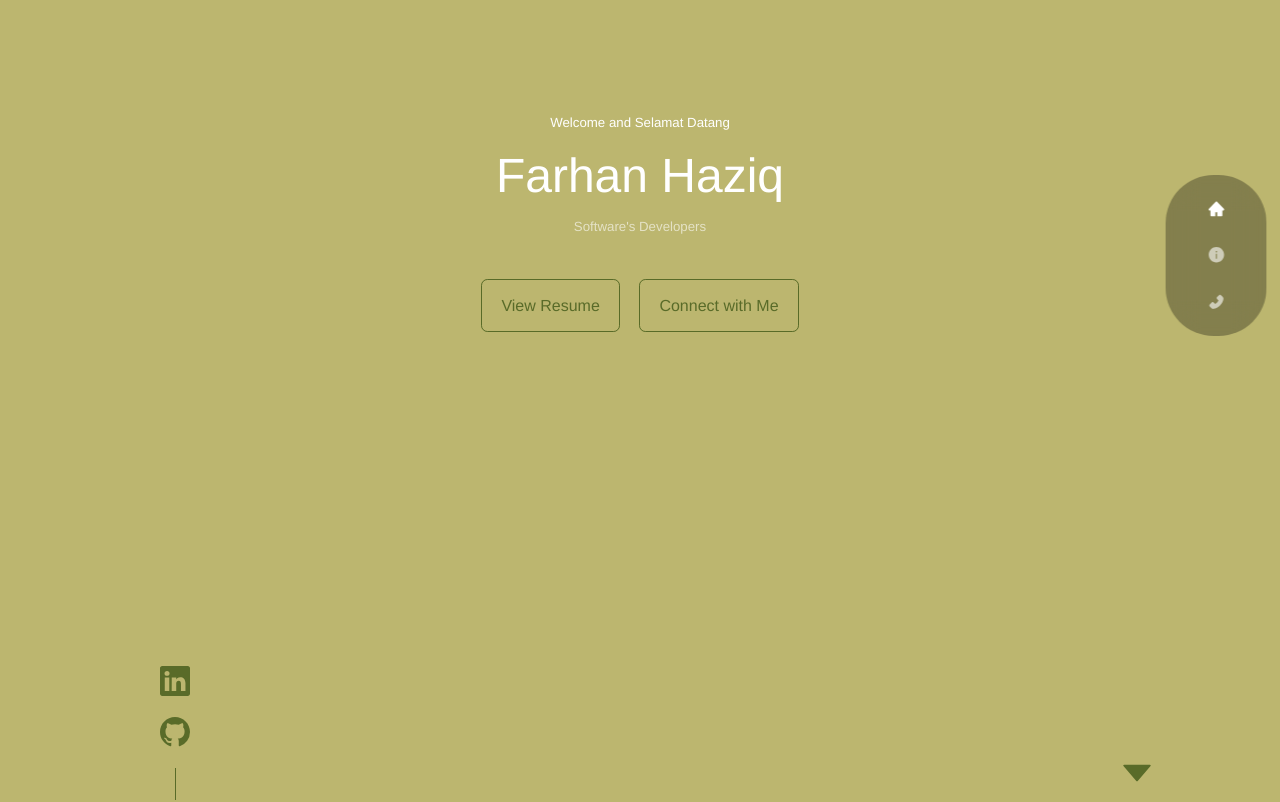
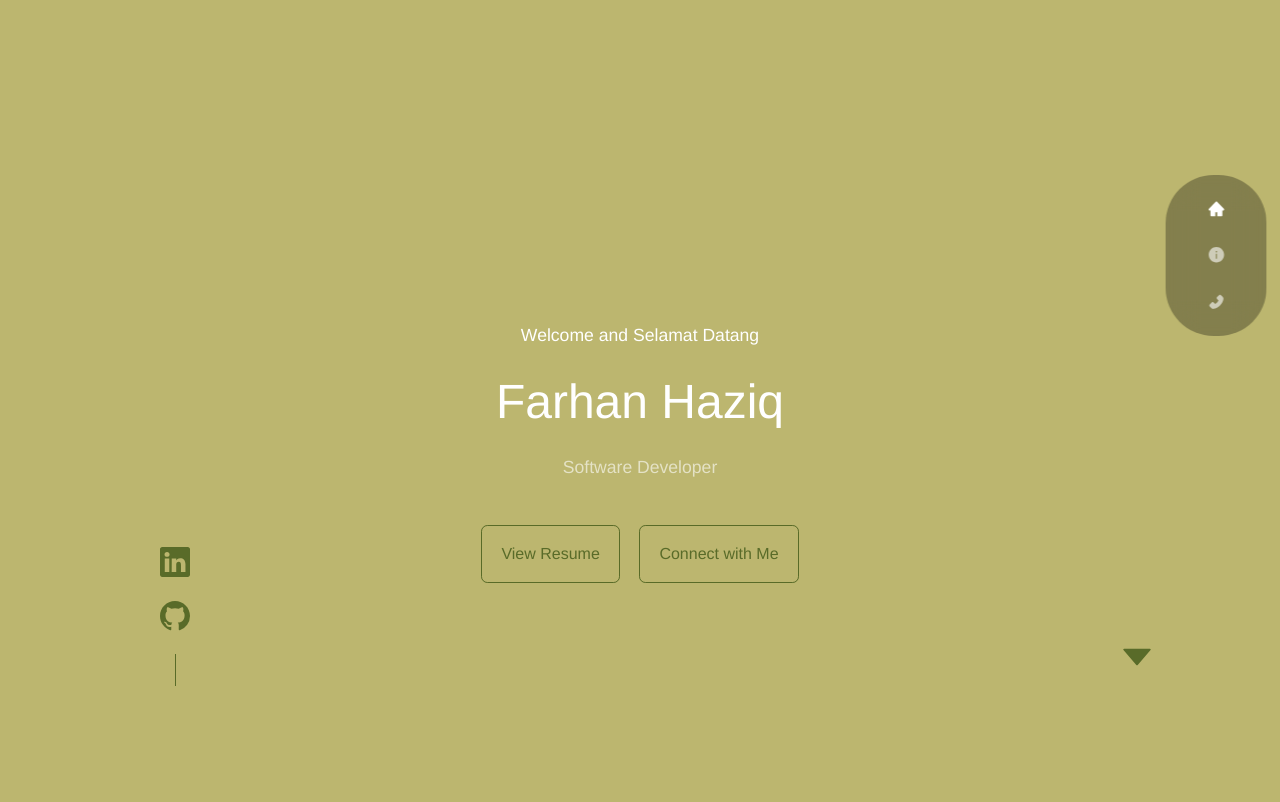
Before and after one commit to FarhanAxiq/FarhanAxiq.github.io, a React (Create React App) app: page / in a window 1280 px wide. Shown: the top 802 px of the page. Built offline with nearby package versions, Linux system fonts and the light colour scheme.

Commit message:
make website a bit nicer

```diff
--- a/package.json
+++ b/package.json
@@ -1,6 +1,7 @@
 {
   "name": "portfolio-1",
   "version": "0.1.0",
+  "homepage": "https://farhanaxiq.github.io/",
   "private": true,
   "dependencies": {
     "@testing-library/jest-dom": "^5.16.4",
@@ -14,6 +15,8 @@
     "web-vitals": "^2.1.4"
   },
   "scripts": {
+    "predeploy": "npm run build",
+    "deploy": "gh-pages -d build",
     "start": "react-scripts start",
     "build": "react-scripts build",
     "test": "react-scripts test",
@@ -36,5 +39,8 @@
       "last 1 firefox version",
       "last 1 safari version"
     ]
+  },
+  "devDependencies": {
+    "gh-pages": "^4.0.0"
   }
 }
--- a/src/components/header/Header.jsx
+++ b/src/components/header/Header.jsx
@@ -10,7 +10,7 @@ const Header = () => {
         <div className="container header__container">
         <h5>Welcome and Selamat Datang</h5>
         <h1>Farhan Haziq</h1>
-        <h5 className="text-light">Software's Developers</h5>
+        <h5 className="text-light">Software Developer</h5>
         <CTA />
         <HeaderSocial />
         <a href="#contact" className='scroll__down'><AiFillCaretDown size='40px'/></a>
--- a/src/components/header/header.css
+++ b/src/components/header/header.css
@@ -7,6 +7,7 @@ header {
 .header__container{
     text-align: center;
     height: 100%;
+    top: 30%;
     position: relative;
 }
 
@@ -22,9 +23,9 @@ header {
     flex-direction: column;
     align-items: center;
     gap: 0.8rem;
+    bottom: 20rem;
     position: absolute;
     left: 0;
-    bottom: 0em;
 }
 
 .header__social::after {
@@ -37,7 +38,7 @@ header {
 .scroll__down {
     position: absolute;
     right: -2.3rem;
-    bottom: 0rem;
+    bottom: 20rem;
     font-weight: 300;
     font-size: 0.9rem;
 }
--- a/src/index.css
+++ b/src/index.css
@@ -32,9 +32,10 @@ html{
 body {
     font-family: 'Helvetica', 'Arial', sans-serif;
     position: relative;
+    align-items: center;
     background: var(--color-bg);
     color: var(--color-white);
-    line-height: 1.7;
+    line-height: 2;
 }
 
 .container{
@@ -48,6 +49,10 @@ h1, h2, h3, h4, h5{
 
 h1 {
     font-size: 3rem;
+}
+
+h5 {
+    font-size: 1.1rem;
 }
 
 section{
```
Also changed, not shown: 1 other file (tests, documents, lock files or other folders).
